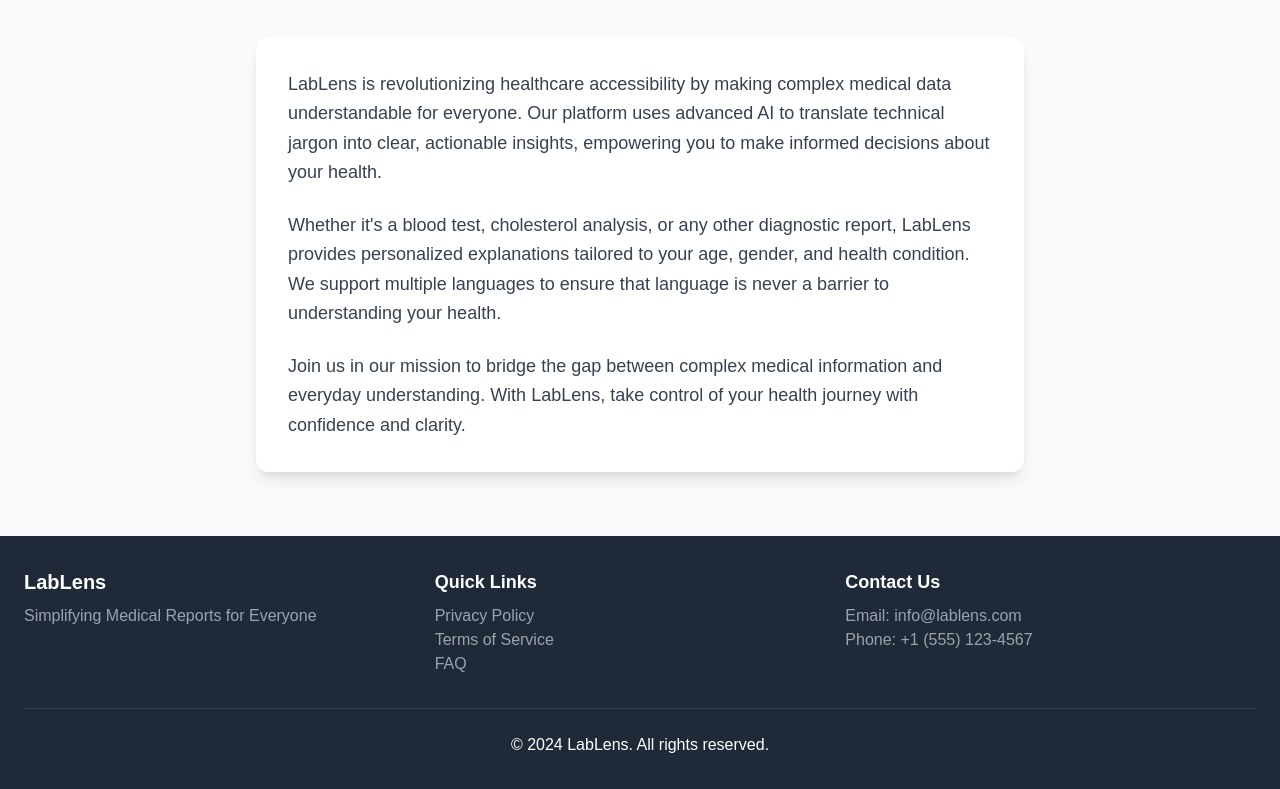
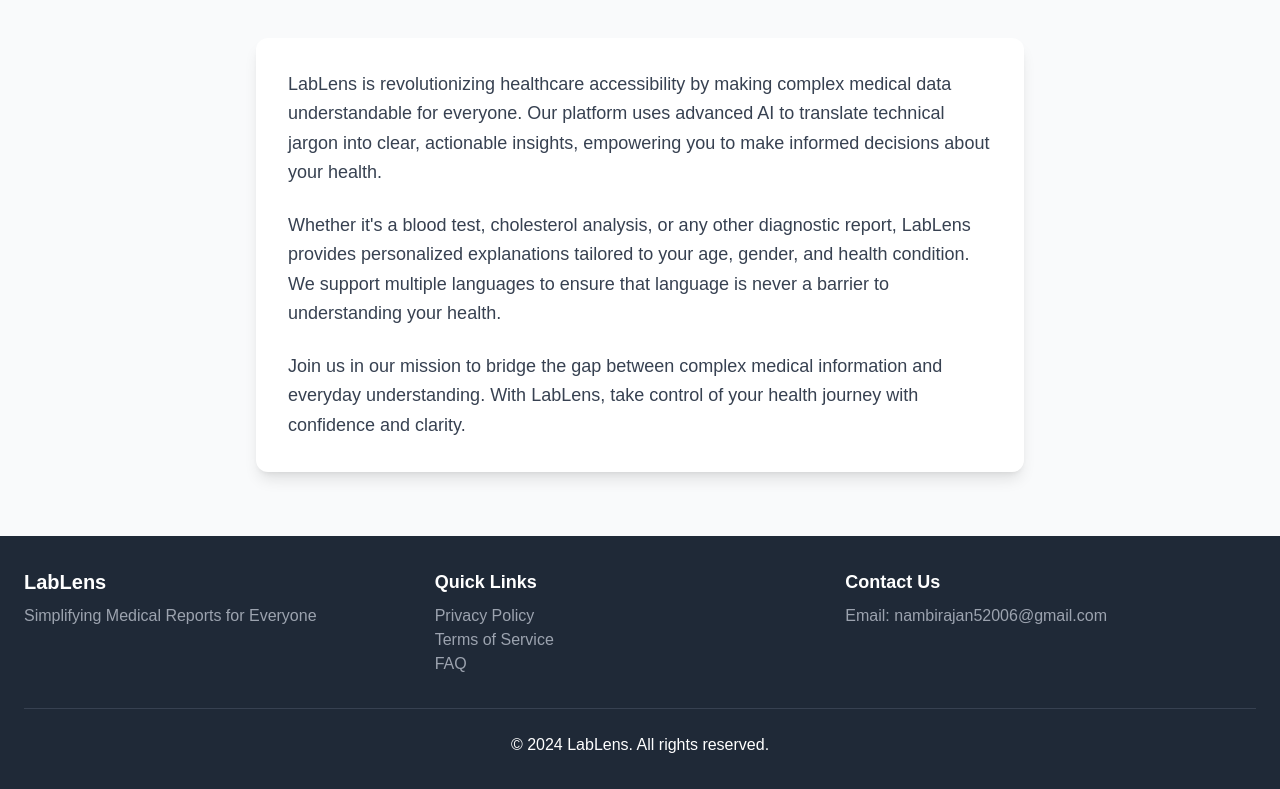
Before and after one commit to guyoverclocked/LabLens-AI, a Next.js app: page / in a window 1280 px wide. Shown: the part 1605-2394 px from the top of the page. Built offline with nearby package versions, Linux system fonts and the light colour scheme.

Commit message:
Update Footer.tsx

```diff
--- a/components/Footer.tsx
+++ b/components/Footer.tsx
@@ -17,8 +17,8 @@
             </div>
             <div className="w-full md:w-1/3">
               <h4 className="text-lg font-semibold mb-2">Contact Us</h4>
-              <p className="text-gray-400">Email: info@lablens.com</p>
-              <p className="text-gray-400">Phone: +1 (555) 123-4567</p>
+              <p className="text-gray-400">Email: nambirajan52006@gmail.com</p>
+
             </div>
           </div>
           <div className="border-t border-gray-700 mt-8 pt-6 text-center">
```
